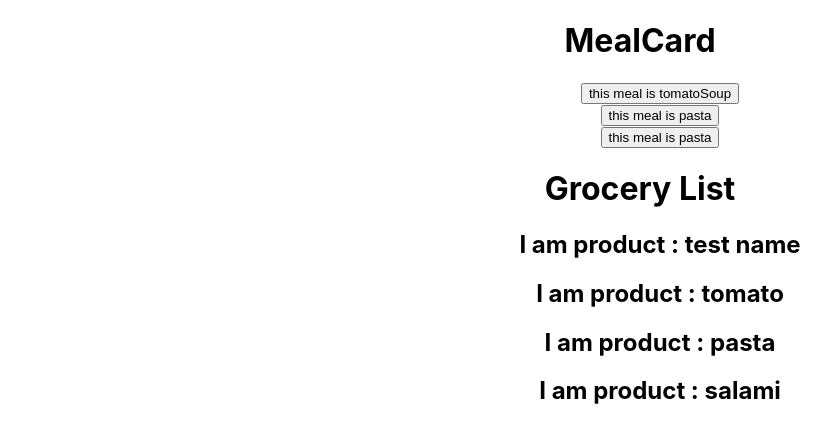
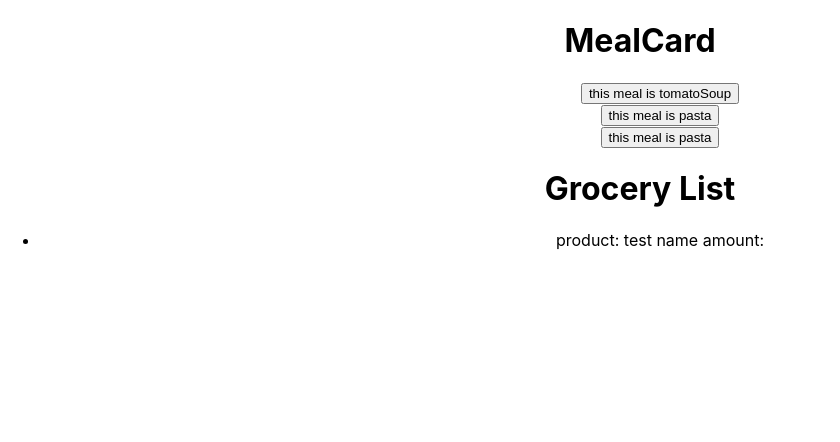
Before and after one commit to LucaPomer/MealShoppingList, a React (Create React App) app: page / in a window 1280 px wide. Shown: the top 442 px of the page, without its empty margins (0-840 px from the left). Built offline with nearby package versions, Linux system fonts and the light colour scheme.

Commit message:
multiplies counted

```diff
--- a/src/GroceriesList.js
+++ b/src/GroceriesList.js
@@ -6,6 +6,7 @@ constructor(props){
     super(props);
     this.state={
         listItems:props.listItems,
+        listWithDuplicates:{}
     }
     window.listComponent = this;
 }
@@ -14,21 +15,27 @@ addProduct(names){
   for(let name of names){
       newList.push(name);
   }
+    let WithDuplicate = {};
+    newList.forEach(function(x) { WithDuplicate[x] = (WithDuplicate[x] || 0)+1; });
     this.setState({
-        listItems: newList
+        listItems: newList,
+        listWithDuplicates:WithDuplicate,
     });
 }
 
     render(){
-        const listItemsCopy = this.state.listItems.map((product) =>
-            <Product name={product}></Product>
-        );
+        const listOfProducts = [];
+        const listWithDuplicatesCopy = this.state.listWithDuplicates;
+        let keys = Object.keys(listWithDuplicatesCopy);
+        for (let key of keys){
+            listOfProducts.push(<Product key = {key} name = {key} amount = {listWithDuplicatesCopy[key]}/>)
+        }
         return(
             <div>
                 <h1>Grocery List</h1>
                 <ul id={"productList"}>
                     <Product name={"test name"}/>
-                    {listItemsCopy}
+                    {listOfProducts}
                 </ul>
             </div>
         )
@@ -37,7 +44,7 @@ addProduct(names){
 }
 
 function Product(props) {
-    return <h2>I am product : {props.name}</h2>;
+    return <li key={props.name}>product: {props.name} amount: {props.amount}</li>;
 }
 
 
--- a/src/MainBody.js
+++ b/src/MainBody.js
@@ -8,7 +8,7 @@ class MainBody extends React.Component {
         const mealsJSON = require('./availableMeals.json');
         this.state = {
             mealsList: mealsJSON.mealsList,
-            productList: ["tomato ","pasta", " salami"]
+            productList: []
         }
     }
 
--- a/src/MealCardList.js
+++ b/src/MealCardList.js
@@ -32,9 +32,6 @@ class MealCardList extends React.Component {
 }
 
 class Meal extends React.Component {
-    constructor(props) {
-        super(props);
-    }
 
     render() {
         return (
```
